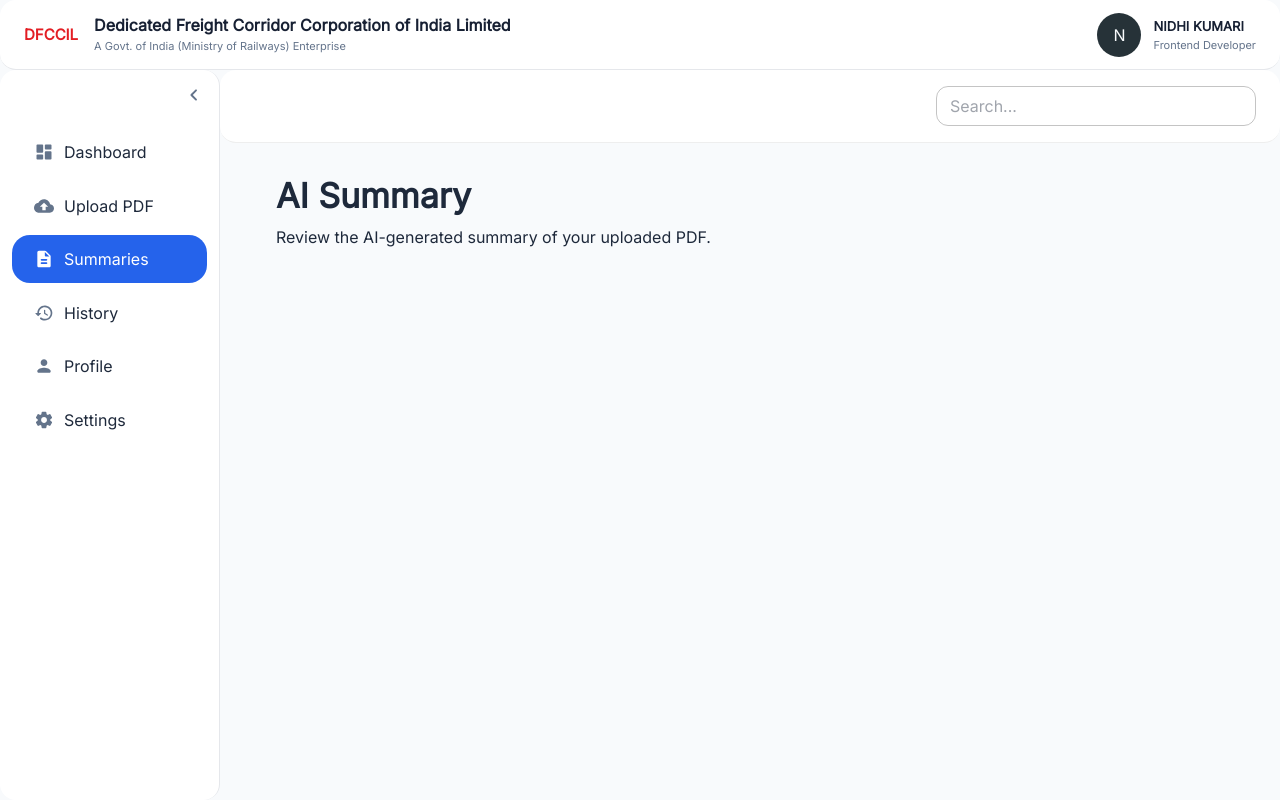
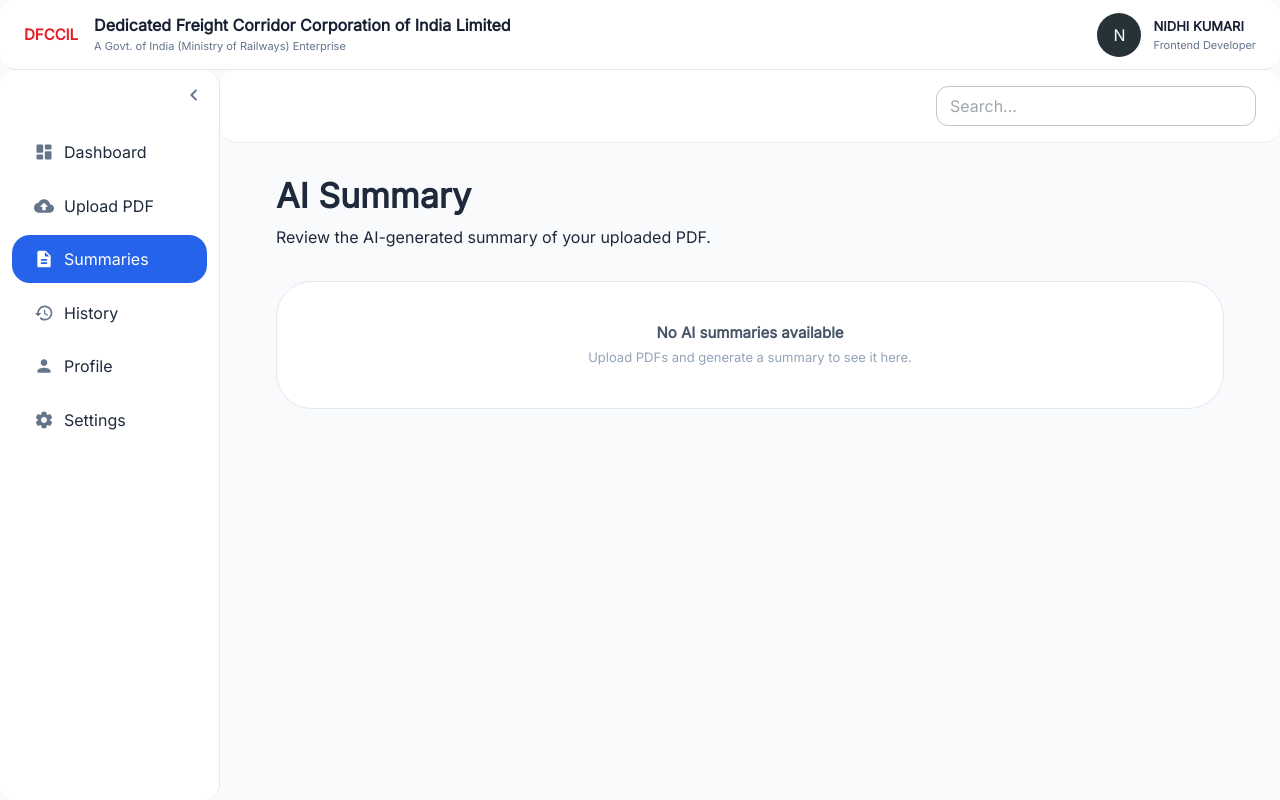
Before and after one commit to kumarinidhi2810/smart-pdf-ai, a React (Vite) app: page /summary in a window 1280 px wide. Built offline with nearby package versions, Linux system fonts and the light colour scheme.

Commit message:
update smart-pdf-ai

```diff
--- a/src/pages/summary/SummaryPage.jsx
+++ b/src/pages/summary/SummaryPage.jsx
@@ -1,4 +1,5 @@
-import { Container } from "@mui/material";
+import { useEffect, useState } from "react";
+import { Container, Box, Typography } from "@mui/material";
 import { useLocation } from "react-router-dom";
 
 import DashboardLayout from "../../layouts/DashboardLayout";
@@ -9,22 +10,78 @@ import SummaryStatus from "../../components/summary/SummaryStatus";
 function SummaryPage() {
   const location = useLocation();
 
-  const summaries = location.state?.summaries || [];
+  const [summaries, setSummaries] = useState([]);
+
+  useEffect(() => {
+    const storedSummaries = JSON.parse(
+      localStorage.getItem("smartPdfSummaries") || "[]"
+    );
+
+    // Newest summary first
+    const sortedSummaries = [...storedSummaries].reverse();
+
+    setSummaries(sortedSummaries);
+  }, [location.state]);
 
   return (
     <DashboardLayout>
       <Container maxWidth="lg">
         <SummaryHeader />
 
-        {summaries.map((item, index) => (
-          <SummaryStatus
-            key={index}
-            fileName={item.fileName}
-            status="Completed"
-            generatedAt="Just now"
-            summary={item.summary}
-          />
-        ))}
+        {summaries.length === 0 ? (
+          <Box
+            sx={{
+              mt: 3,
+              p: 5,
+              textAlign: "center",
+              border: "1px solid #E2E8F0",
+              borderRadius: 3,
+              bgcolor: "#FFFFFF",
+            }}
+          >
+            <Typography
+              sx={{
+                fontSize: 15,
+                fontWeight: 600,
+                color: "#475569",
+              }}
+            >
+              No AI summaries available
+            </Typography>
+
+            <Typography
+              sx={{
+                fontSize: 13,
+                color: "#94A3B8",
+                mt: 0.5,
+              }}
+            >
+              Upload PDFs and generate a summary to see it here.
+            </Typography>
+          </Box>
+        ) : (
+          summaries.map((item, index) => (
+            <SummaryStatus
+              key={`${item.generatedAt}-${index}`}
+              fileName={`${item.fileNames?.length || 0} PDFs`}
+              status="Completed"
+              generatedAt={
+                item.generatedAt
+                  ? new Date(
+                      item.generatedAt
+                    ).toLocaleString("en-IN", {
+                      day: "2-digit",
+                      month: "short",
+                      year: "numeric",
+                      hour: "2-digit",
+                      minute: "2-digit",
+                    })
+                  : "-"
+              }
+              summary={item.summary}
+            />
+          ))
+        )}
       </Container>
     </DashboardLayout>
   );
```
